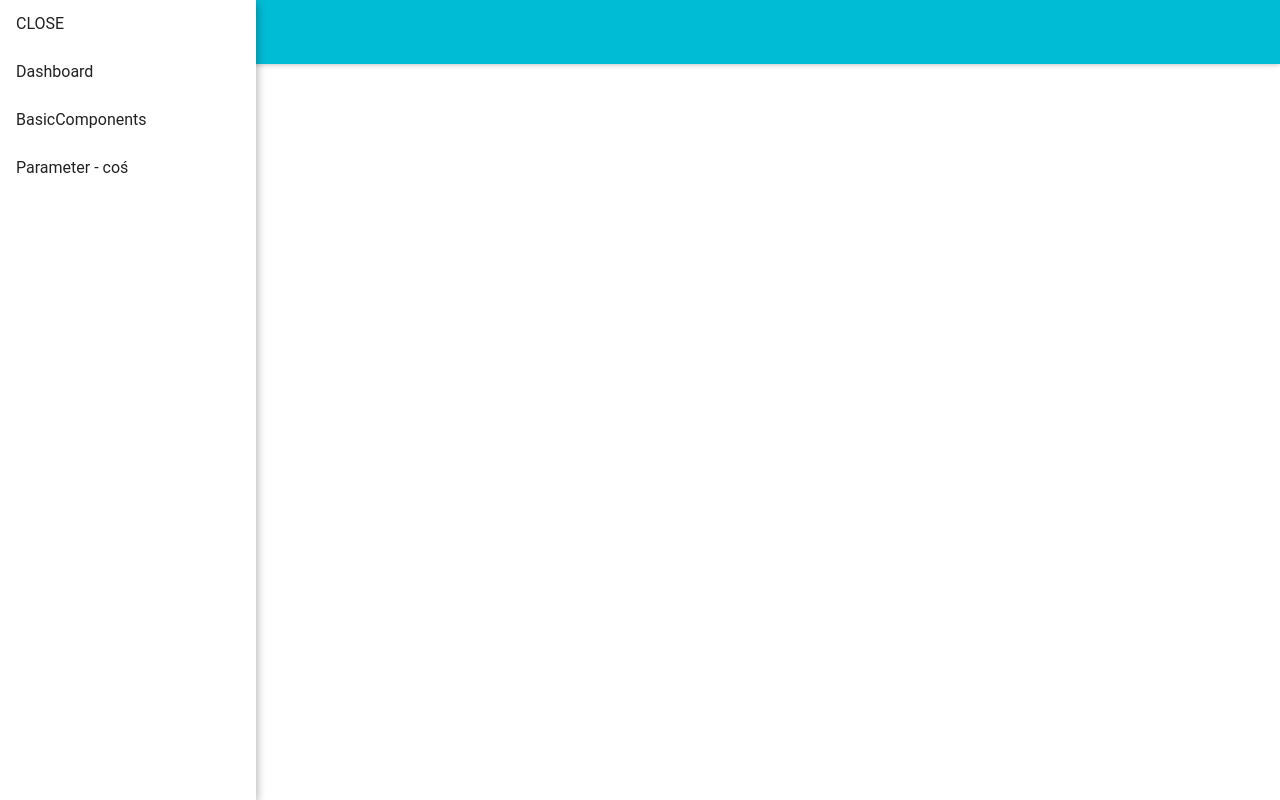
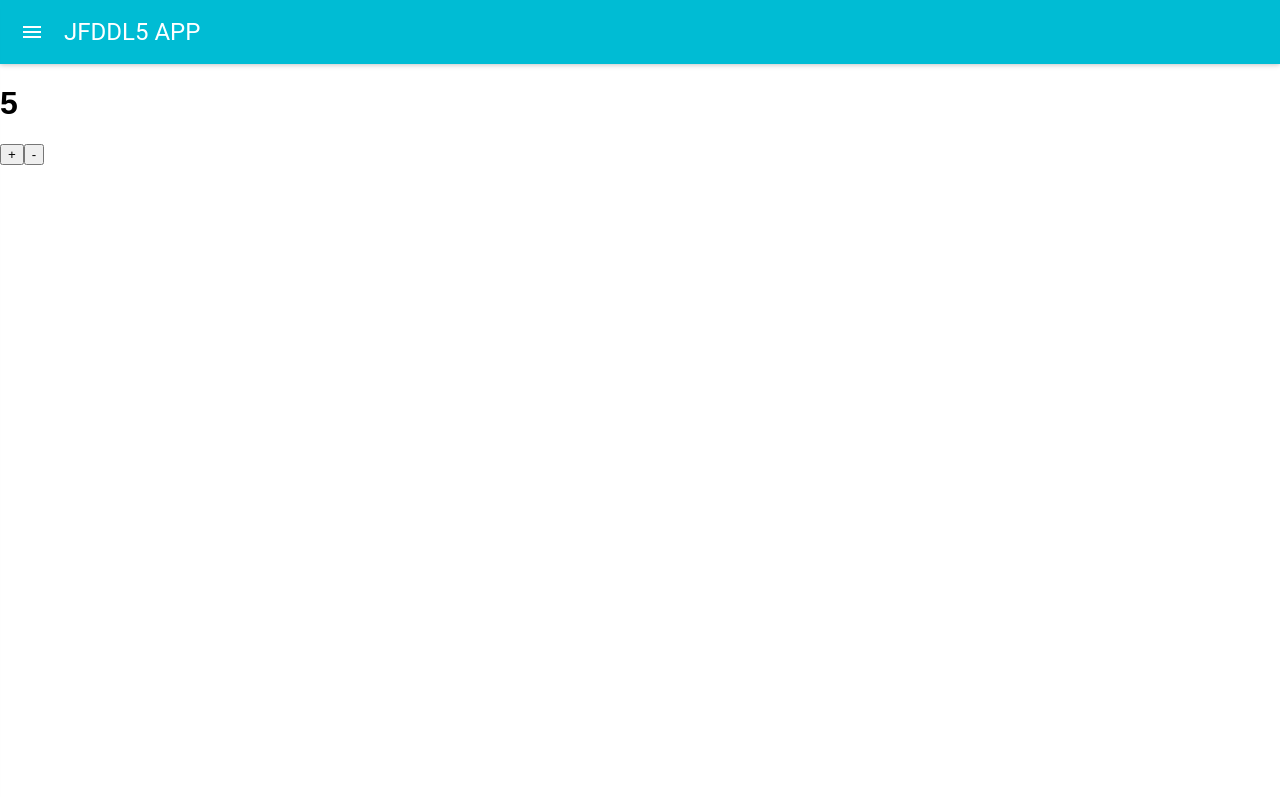
Before and after one commit to JarekZ92/React-workshop, a React (Create React App) app: page /Counter in a window 1280 px wide. Built offline with nearby package versions, Linux system fonts and the light colour scheme.

Commit message:
Navigation moved to folder

```diff
--- a/src/Navigation.js
+++ b/src/Navigation/Navigation.js
@@ -4,7 +4,7 @@ import AppBar from 'material-ui/AppBar'
 
 class Navigation extends React.Component {
     state = {
-        isOpen: true
+        isOpen: false
     }
 
     toggleHandler = () => {
@@ -13,20 +13,18 @@ class Navigation extends React.Component {
         })
     }
 
-
     render() {
         return (
             <div>
                 <AppBar
                     title={'JFDDL5 APP'}
-                    onClick={this.toggleHandler}
+                    onLeftIconButtonClick={this.toggleHandler}
                 />
                 <SideBar
                     isSideBarOpen={this.state.isOpen}
                     toggleSideBar={this.toggleHandler}
                 />
             </div>
-
         )
     }
 }
--- /dev/null
+++ b/src/Navigation/SideBar.js
@@ -0,0 +1,28 @@
+import React from 'react'
+import Drawer from 'material-ui/Drawer'
+
+import SideBarItem from './SideBarItem'
+
+class SideBar extends React.Component {
+    render() {
+        return (
+            <Drawer
+                open={this.props.isSideBarOpen}
+                docked={false}
+                onRequestChange={this.props.toggleSideBar}
+            >
+                <SideBarItem
+                    to={'/dashboard'}
+                    label={'Dashboard'}
+                />
+                <SideBarItem
+                    to={'/basic-components'}
+                    label={'Basic-Components'}
+                />
+            </Drawer>
+        )
+    }
+}
+
+
+export default SideBar
--- /dev/null
+++ b/src/Navigation/SideBarItem.js
@@ -0,0 +1,20 @@
+import React from 'react'
+import { Link } from 'react-router-dom'
+
+import MenuItem from 'material-ui/MenuItem'
+
+
+const SideBarItem = (props) => (
+    <div>
+        <Link
+            to={props.to}
+            style={{ textDecoration: 'none' }}
+        >
+            <MenuItem>
+                {props.label}
+            </MenuItem>
+        </Link>
+    </div>
+)
+
+export default SideBarItem
--- /dev/null
+++ b/src/Navigation/index.js
@@ -0,0 +1 @@
+export {default} from './Navigation'
--- a/src/SideBar.js
+++ /dev/null
@@ -1,47 +0,0 @@
-import React from 'react'
-import { Link } from 'react-router-dom'
-import Drawer from 'material-ui/Drawer'
-import MenuItem from 'material-ui/MenuItem'
-
-class SideBar extends React.Component {
-    render() {
-        return (
-            <Drawer
-                open={this.props.isSideBarOpen}
-            >
-                <MenuItem
-                    onClick={this.props.toggleSideBar}
-                >
-                    CLOSE
-             </MenuItem>
-                <Link
-                    to={'/dashboard'}
-                    style={{ textDecoration: 'none' }}
-                >
-                    <MenuItem>
-                        Dashboard
-           </MenuItem>
-                </Link>
-                <Link
-                    to={'/basic-componets'}
-                    style={{ textDecoration: 'none' }}
-                >
-                    <MenuItem>
-                        BasicComponents
-            </MenuItem>
-                </Link>
-                <Link
-                    to={'/passing-parameters/cos'}
-                    style={{ textDecoration: 'none' }}
-                >
-                    <MenuItem>
-                        Parameter - coś
-            </MenuItem>
-                </Link>
-            </Drawer>
-        )
-    }
-}
-
-
-export default SideBar
```
